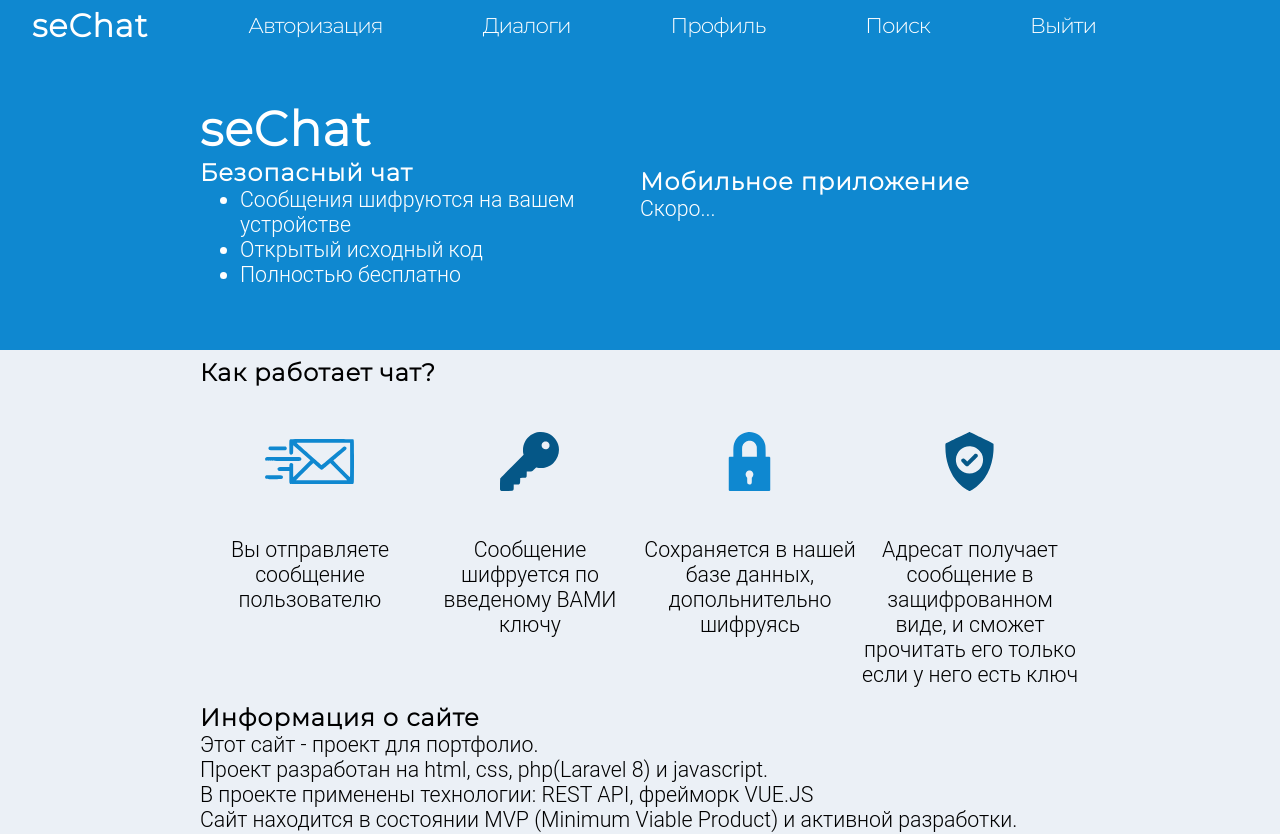
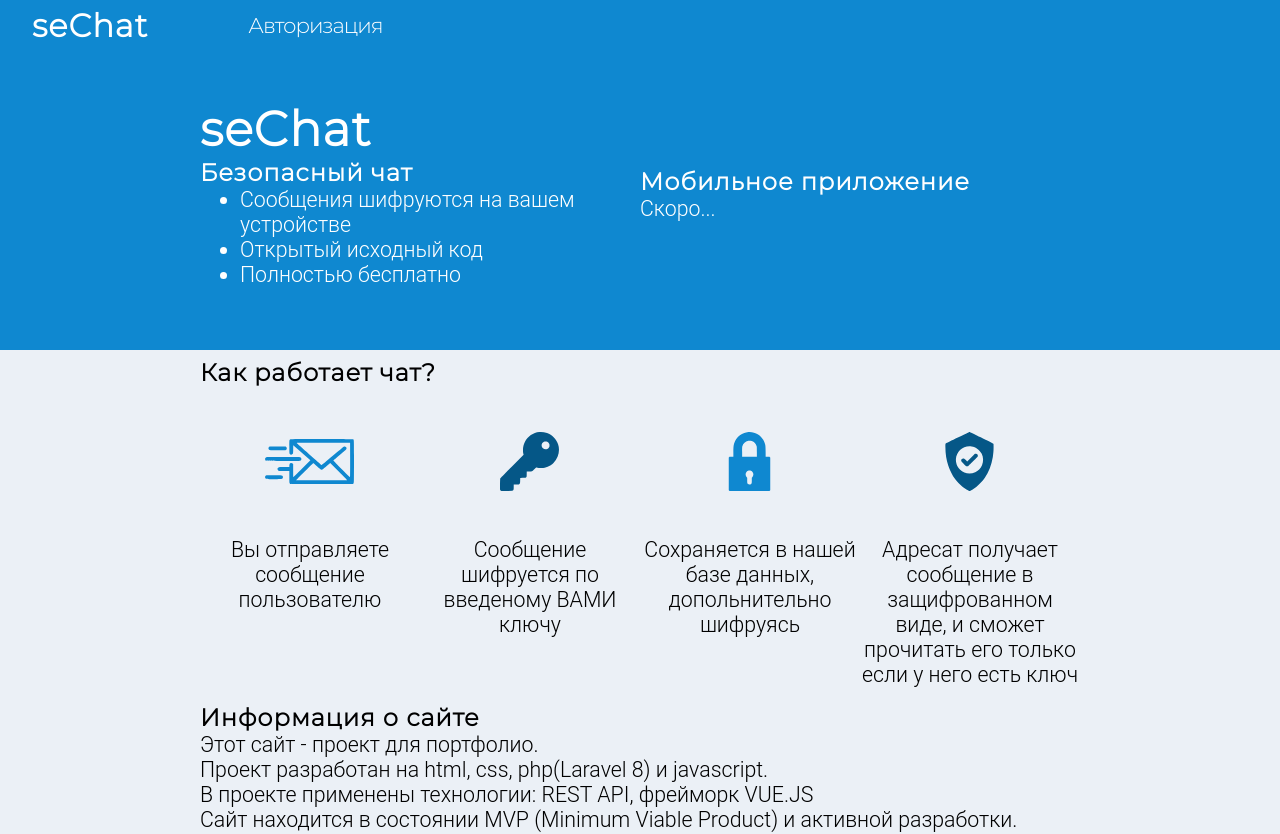
Before and after one commit to Gravedd/seChat-v2, a Vue app in the folder frontend/: page / in a window 1280 px wide. Shown: the top 834 px of the page. Built offline with nearby package versions, Linux system fonts and the light colour scheme.

Commit message:
route protection|

```diff
--- a/frontend/src/components/theheader.vue
+++ b/frontend/src/components/theheader.vue
@@ -4,11 +4,11 @@
             <router-link to="/">seChat</router-link>
         </div>
         <nav>
-            <router-link to="/login">Авторизация</router-link>
-            <router-link to="/dialogues">Диалоги</router-link>
-            <router-link to="/myprofile">Профиль</router-link>
-            <router-link to="/search">Поиск</router-link>
-            <router-link to="/logout">Выйти</router-link>
+            <router-link to="/login" v-show="!authst">Авторизация</router-link>
+            <router-link to="/dialogues" v-show="authst">Диалоги</router-link>
+            <router-link to="/myprofile" v-show="authst">Профиль</router-link>
+            <router-link to="/search" v-show="authst">Поиск</router-link>
+            <router-link to="/logout" v-show="authst">Выйти</router-link>
         </nav>
         <iconbutton class="menubtn" image="/icons/interface/menu.svg" nopadding="true" @click="openmenu"></iconbutton>
     </header>
@@ -19,10 +19,10 @@
         </div>
         <div class="menulist" @click="closemenu">
             <router-link to="/login">Авторизация</router-link>
-            <router-link to="/dialogues">Диалоги</router-link>
-            <router-link to="/myprofile">Профиль</router-link>
-            <router-link to="/search">Поиск</router-link>
-            <router-link to="/logout">Выйти</router-link>
+            <router-link to="/dialogues" v-show="authst">Диалоги</router-link>
+            <router-link to="/myprofile" v-show="authst">Профиль</router-link>
+            <router-link to="/search" v-show="authst">Поиск</router-link>
+            <router-link to="/logout" v-show="authst">Выйти</router-link>
         </div>
     </div>
 </template>
@@ -36,6 +36,11 @@ export default {
     data() {
         return {
             showmenu: false,
+        }
+    },
+    computed: {
+        authst() {
+            return store.getters.authstatus;
         }
     },
     store: store,
--- a/frontend/src/router/index.js
+++ b/frontend/src/router/index.js
@@ -1,5 +1,22 @@
 import { createRouter, createWebHistory } from 'vue-router'
 import IndexView from "@/views/IndexView";
+import store from '@/store';
+
+//Защита маршрутов
+const ifAuthenticated = (to, from, next) => {
+  if (store.getters.authstatus) {
+    next()
+    return
+  }
+  next('/login')
+}
+const ifNotAuthenticated = (to, from, next) => {
+  if (!store.getters.authstatus) {
+    next()
+    return
+  }
+  next('/myprofile')
+}
 
 let name = 'seChat';
 const routes = [
@@ -25,6 +42,7 @@ const routes = [
     path: '/profile/:id',
     name: 'profile',
     meta: { title: 'Профиль пользователя' },
+    beforeEnter: ifAuthenticated,
     component: () => import('../views/ProfileView.vue')
   },
     //Личный профиль
@@ -32,6 +50,7 @@ const routes = [
     path: '/myprofile',
     name: 'myprofile',
     meta: { title: 'Мой профиль' },
+    beforeEnter: ifAuthenticated,
     component: () => import('../views/MyprofileView.vue')
   },
     //Чат с пользователем
@@ -39,6 +58,7 @@ const routes = [
     path: '/dialogues/:userid',
     name: 'chat',
     meta: { title: 'Диалог' },
+    beforeEnter: ifAuthenticated,
     component: () => import('../views/ChatView.vue')
   },
   //Список диалогов
@@ -46,6 +66,7 @@ const routes = [
     path: '/dialogues/',
     name: 'dialogues',
     meta: { title: 'Диалоги' },
+    beforeEnter: ifAuthenticated,
     component: () => import('../views/DialoguesView.vue'),
   },
 
@@ -54,6 +75,7 @@ const routes = [
     path: '/search',
     name: 'search',
     meta: { title: 'Поиск' },
+    beforeEnter: ifAuthenticated,
     component: () => import('../views/SearchView.vue')
   },
 
--- a/frontend/src/store/index.js
+++ b/frontend/src/store/index.js
@@ -17,6 +17,9 @@ export default createStore({
         },
         gettoken: (state) => {
             return state.token;
+        },
+        authstatus: (state) => {
+            return state.authstatus;
         }
     },
     mutations: {
```
